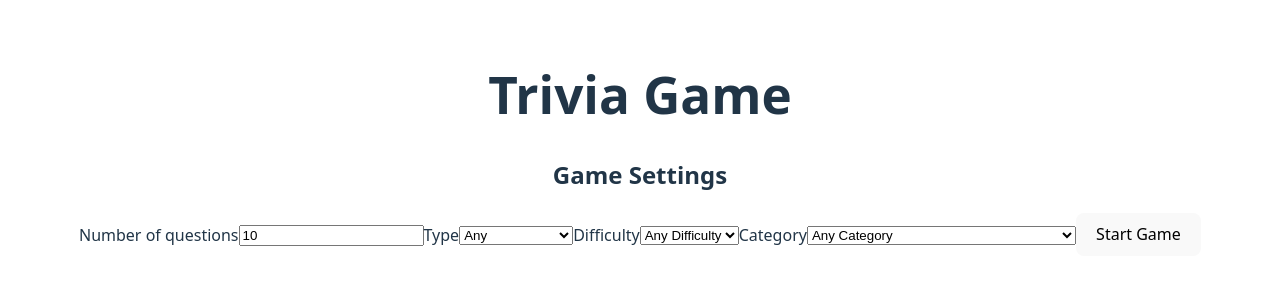
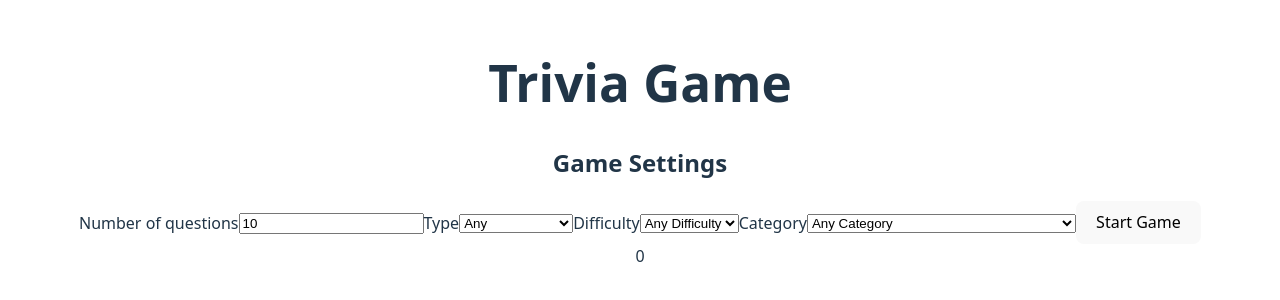
Before and after one commit to sylviajsy/Trivia-Game-, a React (Vite) app in the folder client/: page / in a window 1280 px wide. Shown: the part 256-556 px from the top of the page. Built offline with nearby package versions, Linux system fonts and the light colour scheme.

Commit message:
Passing final score to child component

```diff
--- a/client/src/App.jsx
+++ b/client/src/App.jsx
@@ -2,6 +2,7 @@ import { useState,useEffect } from 'react'
 import './App.css'
 import GameSetup from './components/GameSetup';
 import GamePlay from './components/GamePlay';
+import GameResult from './components/GameResult';
 
 function App() {
   // const [count, setCount] = useState(0);
@@ -31,8 +32,8 @@ function App() {
 
   const handleGameEnd = (finalAnswers) => {
     let score = 0;
-    question.foreach((item,index) => {
-      if(finalAnswers[index] == q.correct_answer){
+    question.forEach((item,index) => {
+      if(finalAnswers[index] == item.correct_answer){
         score ++;
       }
     })
@@ -47,6 +48,7 @@ function App() {
       ):(
         <GamePlay question={question} gameEnd={handleGameEnd}/>
       )}
+      <GameResult finalScore={finalScore}/>
     </>
   )
 }
--- /dev/null
+++ b/client/src/components/GameResult.jsx
@@ -0,0 +1,11 @@
+import React from 'react'
+
+const GameResult = ({ finalScore }) => {
+  return (
+    <div>
+      {finalScore}
+    </div>
+  )
+}
+
+export default GameResult
```
